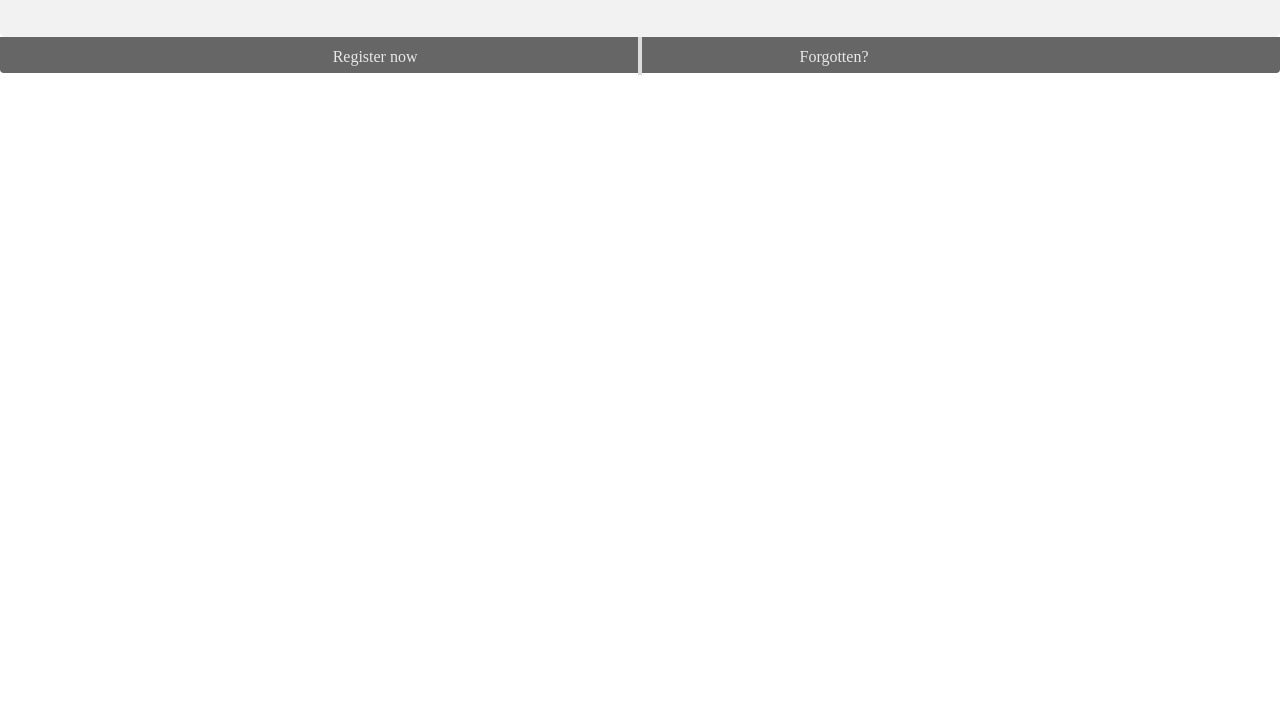
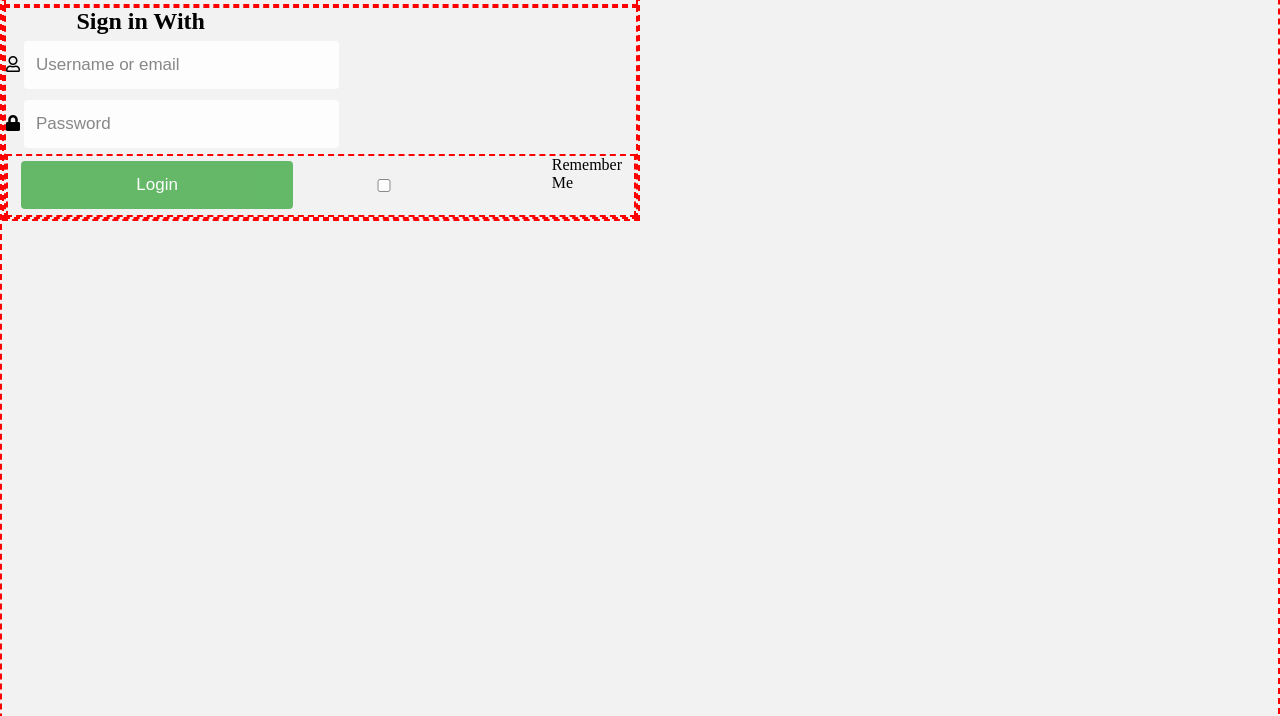
Before and after one commit to Kenan-Alnaser/LoginSection, a plain HTML site: page index.html in a window 1280 px wide. Shown: the part 269-985 px from the top of the page. Before the commit the page ends 800 px from the top, so only its background shows below. Drawn offline with Linux system fonts and the light colour scheme.

Commit message:
grid branch start

```diff
--- a/css/style.css
+++ b/css/style.css
@@ -4,11 +4,17 @@
   padding: 0;
 }
 .container {
-  display: flex;
+  display: grid;
   position: relative;
   border-radius: 5px;
   background-color: #f2f2f2;
   padding: 2.8vh 0 4.2vh 0;
+  border: 2px red dashed;
+  grid-template-columns: repeat(2, 2fr);
+  grid-template-rows: repeat(2, 3fr);
+}
+div {
+  border: 2px red dashed;
 }
 /* Manual Login Fields */
 input {
@@ -94,19 +100,6 @@ input[type="submit"] {
   background-color: #666;
   border-radius: 0px 0px 4px 4px;
 }
-.column {
-  float: left;
-  width: 50%;
-  margin: auto;
-  padding: 0 6.8vw;
-  margin-top: 0.6vh;
-}
-/* Float Clear */
-.row:after {
-  content: "";
-  display: table;
-  clear: both;
-}
 input[type="checkbox"] {
   flex-shrink: 3;
   margin-right: 4.8rem;
@@ -129,7 +122,7 @@ input[type="submit"]:hover {
 #rmbr {
   display: flex;
 }
-.btn2 {
+.btnBottom {
   width: 50%;
   border: none;
   border-radius: 4px;
--- a/index.html
+++ b/index.html
@@ -58,10 +58,10 @@
       <div class="row">
         <div class="vLineBottom"></div>
         <div class="column">
-          <a href="#" style="color: white" class="btn2">Register now</a>
+          <a href="#" style="color: white" class="btnBottom">Register now</a>
         </div>
         <div class="column">
-          <a href="#" style="color: white" class="btn2">Forgotten?</a>
+          <a href="#" style="color: white" class="btnBottom">Forgotten?</a>
         </div>
       </div>
     </div>
```
